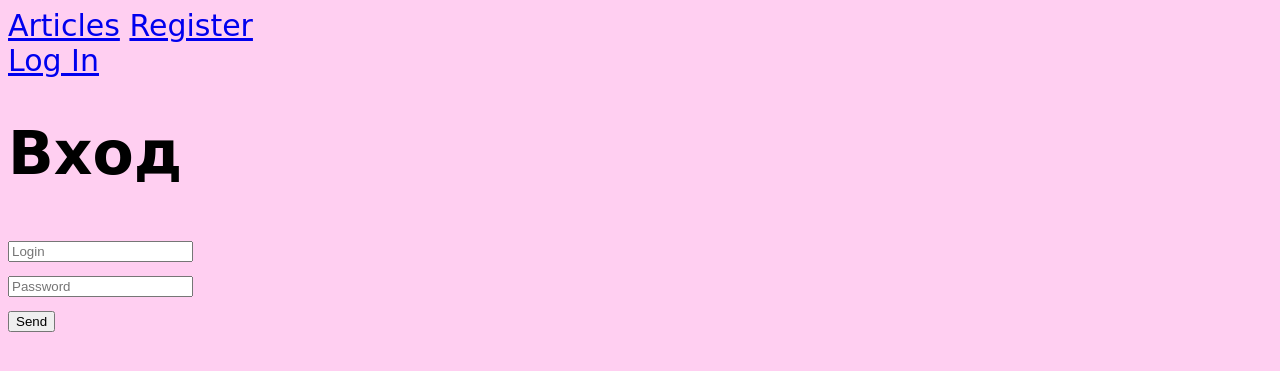
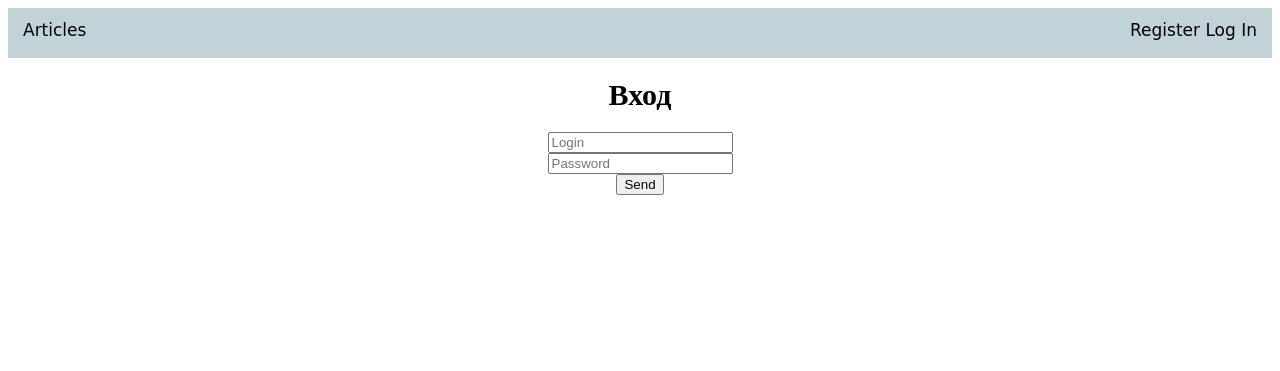
Before and after one commit to DeapHy/DjangoPy, a Django app: page /login/ in a window 1280 px wide. Shown: the top 371 px of the page. Run offline with Django 3.2, Linux system fonts and the light colour scheme.

Commit message:
6th lab done

```diff
--- a/lab6/articles/static/css/style.css
+++ b/lab6/articles/static/css/style.css
@@ -1,61 +1,99 @@
 body {
-  background: #FFCFF1;
   color: #000000;
+  font-family: cursive;
+
+}
+.content {
+  text-align: center;
+  font-size: 10px;
+}
+a {
+  font-style: normal;
+  text-decoration: none;
+  color: #000000
+}
+#navbar {
+  width: 100%;
+  height: 50px;
+  font-size: 17px;
+  background-color: #C1D2D9;
+}
+h1 {
   font-size: 30px;
-  font-family: cursive;
+  font-family: serif;
 }
-
-.header-left {
-  text-align: left;
+#navbar-left {
+  float:left;
+  height: 100%;
+  text-align: center;
+  margin-top: 12px;
+  margin-left: 15px;
 }
-
-.header-right {
-  text-align: right;
+#navbar-right {
+  float:right;
+  height: 100%;
+  text-align: center;
+  margin-top: 12px;
+  margin-right: 15px;
 }
-
+#info_message {
+  font-size: 20px;
+  margin-top: 20px;
+  margin-left: 25px;
+}
+#user {
+  background: #C1D2D9;
+  font-weight: lighter;
+  line-height: 25px;
+  font-size: 18px;
+  width: 20%;
+  height: 100%;
+  float: right;
+  margin-top: 30px;
+  text-align: center;
+  margin-right: 20px;
+}
 .article {
-  background: #ffffff;
+  background: #C1D2D9;
   font-family: Tahoma, Arial, sans-serif;
   color: #000000;
 }
-
 .header img {
     display: block;
     width: 318px;
     margin-left: auto;
     margin-right: auto;
 }
-
 .archive {
-    width: 960px;
-    margin-left: auto;
-    margin-right: auto;
+    background: #C1D2D9;
+    width: 70%;
+    margin-left: 20px;
+    margin-top: 50px;
 }
-
 .post-title {
     color: #000000;
     font-size: 30px;
 }
-
 .one-post {
   color: #000000;
+  width: 95%;
+  float: inherit;
   font-family: Tahoma;
+  margin-left: 20px;
+  margin-right: 20px;
+  margin-top: 20px;
 }
-
 .article-author {
     width: 50%;
     float: left;
 }
-
 .article-created-date {
     text-align: right;
 }
-
 .article-author {
   font-size: 19px;
   color: #544C5C;
 }
-
 .article-text {
   font-size: 15px;
 }
--- a/lab6/articles/templates/article.html
+++ b/lab6/articles/templates/article.html
@@ -1,8 +1,5 @@
 {% extends "layout.html" %}
 {% block content %}
-    <div class="header">
-        <img src="/static/trex.png">
-    </div>
     <div class="article">
       <div class="one-post">
         <h2 class="post-title">{{ post.title }}</h2>
--- a/lab6/articles/templates/layout.html
+++ b/lab6/articles/templates/layout.html
@@ -5,20 +5,20 @@
     <link rel="stylesheet" href="../static/css/style.css">
   </head>
   <body>
-    <div class="navbar">
-        <div class="navbar-left">
-            <a class="navbar-link" href="{{ '/' }}">Articles</a>
-            <a class="navbar-link" href="{{ '/registration' }}">Register</a>
-        </div>
-        <div class="navbar-right">
+    <div id="navbar">
+      <div id='navbar-left'>
+            <a href="{{ '/' }}">Articles</a>
+      </div>
+      <div id='navbar-right'>
+            <a href="{{ '/registration' }}">Register</a>
             {% if request.user.is_authenticated %}
-                <a class="navbar-link" href="{{ '/logout' }}">Log Out</a>
+                <a href="{{ '/logout' }}">Log Out</a>
             {% else %}
-                <a class="navbar-link" href="{{ '/login' }}">Log In</a>
+                <a href="{{ '/login' }}">Log In</a>
             {% endif %}
-        </div>
+      </div>
     </div>
-    <div class='info_message'>
+    <div id='info_message'>
       {{ message }}
     </div>
     {% block content %} {% endblock %}
```
Also changed, not shown: lab6/articles/templates/archive.html (+8 -1 lines), 1 other file.
